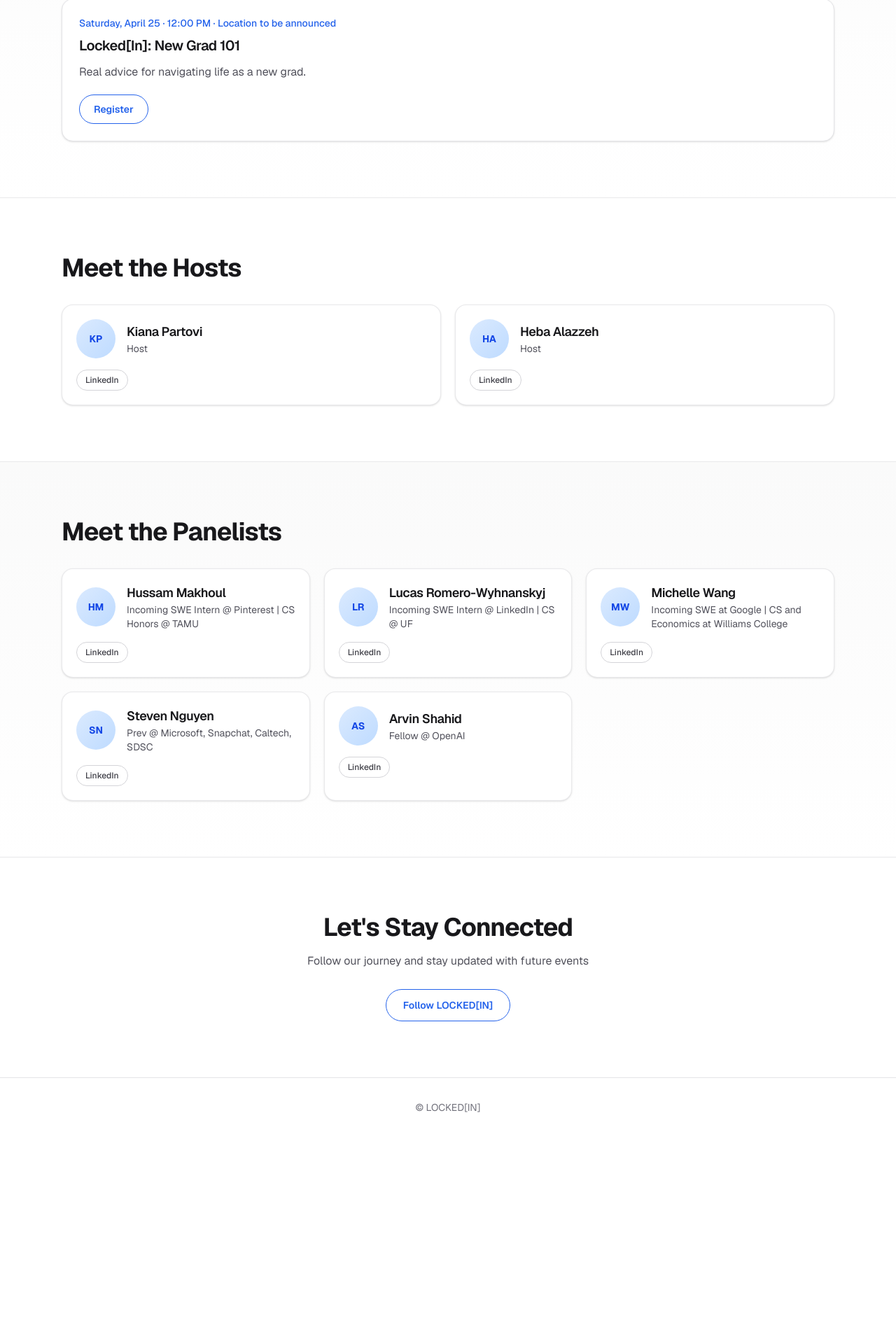
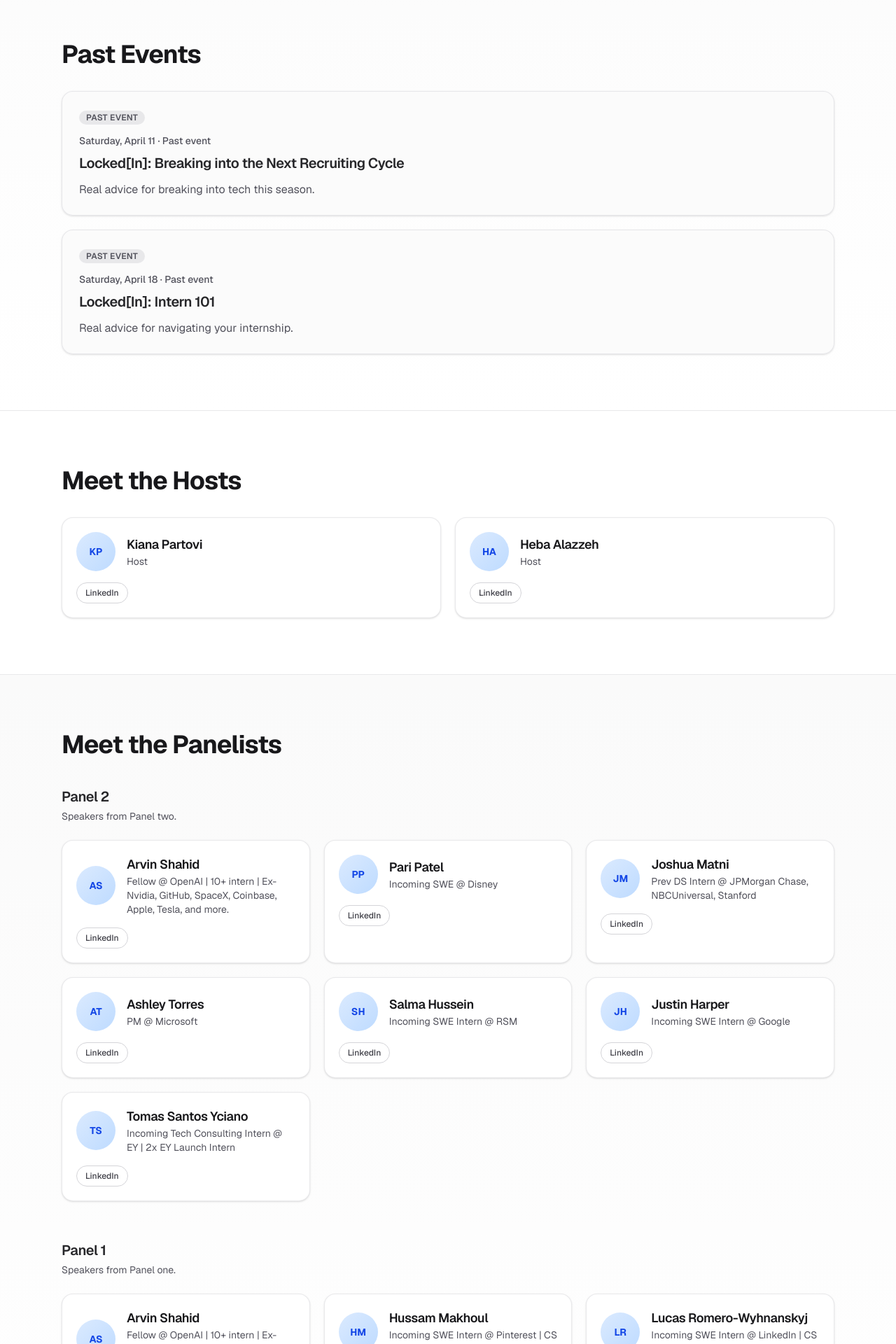
Before and after one commit to 1102-Partovi-Kiana/locked-in-, a Next.js app: page / in a window 1280 px wide. Shown: the part 858-2778 px from the top of the page at 70% size. Before the commit the page ends 2482 px from the top, so only its background shows below. Built offline with nearby package versions, Linux system fonts and the light colour scheme.

Commit message:
Added Panel 2 Info

```diff
--- a/src/app/page.tsx
+++ b/src/app/page.tsx
@@ -1,6 +1,6 @@
 import PersonCard from "@/components/PersonCard";
 
-type EventItem = {
+type UpcomingEventItem = {
   name: string;
   date: string;
   description: string;
@@ -8,6 +8,12 @@ type EventItem = {
   registrationUrl: string;
   /** Optional — defaults to "Register". */
   ctaLabel?: string;
+};
+
+type PastEventItem = {
+  name: string;
+  date: string;
+  description: string;
 };
 
 type Person = {
@@ -18,14 +24,22 @@ type Person = {
   links: { label: string; href: string }[];
 };
 
-// Add each event’s public URL (e.g. Luma) to registrationUrl.
-const events: EventItem[] = [
+// Past sessions (no registration CTA).
+const pastEvents: PastEventItem[] = [
+  {
+    name: "Locked[In]: Breaking into the Next Recruiting Cycle",
+    date: "Saturday, April 11 · Past event",
+    description: "Real advice for breaking into tech this season.",
+  },
   {
     name: "Locked[In]: Intern 101",
-    date: "Saturday, April 18 · 12:00 PM · Location to be announced",
+    date: "Saturday, April 18 · Past event",
     description: "Real advice for navigating your internship.",
-    registrationUrl: "https://luma.com/j3qdtg1j",
   },
+];
+
+// Add each event’s public URL (e.g. Luma) to registrationUrl.
+const upcomingEvents: UpcomingEventItem[] = [
   {
     name: "Locked[In]: New Grad 101",
     date: "Saturday, April 25 · 12:00 PM · Location to be announced",
@@ -51,7 +65,14 @@ const hosts: Person[] = [
   },
 ];
 
-const panelists: Person[] = [
+const panel1Panelists: Person[] = [
+    {
+    name: "Arvin Shahid",
+    role: "Fellow @ OpenAI | 10+ intern | Ex-Nvidia, GitHub, SpaceX, Coinbase, Apple, Tesla, and more.",
+    links: [
+      { label: "LinkedIn", href: "https://www.linkedin.com/in/arvin-shahid/" },
+    ],
+  },
   {
     name: "Hussam Makhoul",
     role: "Incoming SWE Intern @ Pinterest | CS Honors @ TAMU",
@@ -80,12 +101,56 @@ const panelists: Person[] = [
       { label: "LinkedIn", href: "https://www.linkedin.com/in/stevendatnguyen/" },
     ],
   },
+];
+
+// Panel 2 — speakers from the past Panel 2 session (same shape as panel1Panelists).
+const panel2Panelists: Person[] = [
   {
     name: "Arvin Shahid",
-    role: "Fellow @ OpenAI",
+    role: "Fellow @ OpenAI | 10+ intern | Ex-Nvidia, GitHub, SpaceX, Coinbase, Apple, Tesla, and more.",
     links: [
       { label: "LinkedIn", href: "https://www.linkedin.com/in/arvin-shahid/" },
     ],
+  },
+  {
+    name: "Pari Patel",
+    role: "Incoming SWE @ Disney",
+    links: [
+      { label: "LinkedIn", href: "https://www.linkedin.com/in/pari-b-patel/" },
+    ],
+  },
+  {
+    name: "Joshua Matni",
+    role: "Prev DS Intern @ JPMorgan Chase, NBCUniversal, Stanford",
+    links: [
+      { label: "LinkedIn", href: "https://www.linkedin.com/in/josh-matni/" },
+    ],
+  },
+  {
+    name: "Ashley Torres",
+    role: "PM @ Microsoft",
+    links: [
+      { label: "LinkedIn", href: "https://www.linkedin.com/in/ashley-torres-ventura/" },
+    ],
+  },
+  {
+    name: "Salma Hussein",
+    role: "Incoming SWE Intern @ RSM",
+    links: [
+      { label: "LinkedIn", href: "https://www.linkedin.com/in/salmahusseinn/" },
+    ],
+  },
+  {
+    name: "Justin Harper",
+    role: "Incoming SWE Intern @ Google",
+    links: [
+      { label: "LinkedIn", href: "https://www.linkedin.com/in/justinhtech/" },
+    ],
+  },
+  {
+    name: "Tomas Santos Yciano",
+    role: "Incoming Tech Consulting Intern @ EY | 2x EY Launch Intern",
+    links: [{ label: "LinkedIn", href: "https://www.linkedin.com/in/tjsy/" }],
   },
 ];
 
@@ -104,7 +169,7 @@ export default function Home() {
             Stay Connected
           </h2>
           <p className="mt-5 max-w-xl text-base leading-7 text-zinc-600 sm:text-lg">
-            Connect with our hosts and panelists from today&apos;s event.
+            Connect with our hosts and panelists across our events.
           </p>
           <div className="mt-8 flex flex-wrap gap-3">
             <a
@@ -132,7 +197,7 @@ export default function Home() {
             Upcoming Events
           </h2>
           <div className="mt-8 grid gap-5">
-            {events.map((event) => (
+            {upcomingEvents.map((event) => (
               <article
                 key={event.name}
                 className="rounded-2xl border border-zinc-200 bg-white p-6 shadow-sm transition-all duration-300 hover:shadow-md"
@@ -156,6 +221,34 @@ export default function Home() {
                 >
                   {event.ctaLabel ?? "Register"}
                 </a>
+              </article>
+            ))}
+          </div>
+
+          <h2
+            id="past-events"
+            className="mt-16 scroll-mt-20 text-3xl font-bold tracking-tight sm:mt-20 sm:text-4xl"
+          >
+            Past Events
+          </h2>
+          <div className="mt-8 grid gap-5">
+            {pastEvents.map((event) => (
+              <article
+                key={event.name}
+                className="rounded-2xl border border-zinc-200/90 bg-zinc-50/80 p-6 shadow-sm"
+              >
+                <p className="inline-block rounded-full bg-zinc-200/80 px-2.5 py-0.5 text-xs font-semibold uppercase tracking-wide text-zinc-600">
+                  Past event
+                </p>
+                <p className="mt-3 text-sm font-medium text-zinc-600">
+                  {event.date}
+                </p>
+                <h3 className="mt-2 text-xl font-semibold tracking-tight text-zinc-800">
+                  {event.name}
+                </h3>
+                <p className="mt-3 text-sm leading-6 text-zinc-600 sm:text-base">
+                  {event.description}
+                </p>
               </article>
             ))}
           </div>
@@ -187,8 +280,39 @@ export default function Home() {
           <h2 className="text-3xl font-bold tracking-tight sm:text-4xl">
             Meet the Panelists
           </h2>
-          <div className="mt-8 grid gap-5 sm:grid-cols-2 lg:grid-cols-3">
-            {panelists.map((panelist) => (
+
+          <h3 className="mt-10 text-xl font-semibold tracking-tight text-zinc-800">
+            Panel 2
+          </h3>
+          <p className="mt-1 text-sm text-zinc-600">
+            Speakers from Panel two.
+          </p>
+          {panel2Panelists.length > 0 ? (
+            <div className="mt-6 grid gap-5 sm:grid-cols-2 lg:grid-cols-3">
+              {panel2Panelists.map((panelist) => (
+                <PersonCard
+                  key={panelist.name}
+                  name={panelist.name}
+                  role={panelist.role}
+                  bio={panelist.bio}
+                  links={panelist.links}
+                />
+              ))}
+            </div>
+          ) : (
+            <p className="mt-6 text-sm text-zinc-500">
+              We&apos;re adding Panel 2 speaker profiles here soon.
+            </p>
+          )}
+
+          <h3 className="mt-14 text-xl font-semibold tracking-tight text-zinc-800">
+            Panel 1
+          </h3>
+          <p className="mt-1 text-sm text-zinc-600">
+            Speakers from Panel one.
+          </p>
+          <div className="mt-6 grid gap-5 sm:grid-cols-2 lg:grid-cols-3">
+            {panel1Panelists.map((panelist) => (
               <PersonCard
                 key={panelist.name}
                 name={panelist.name}
```
